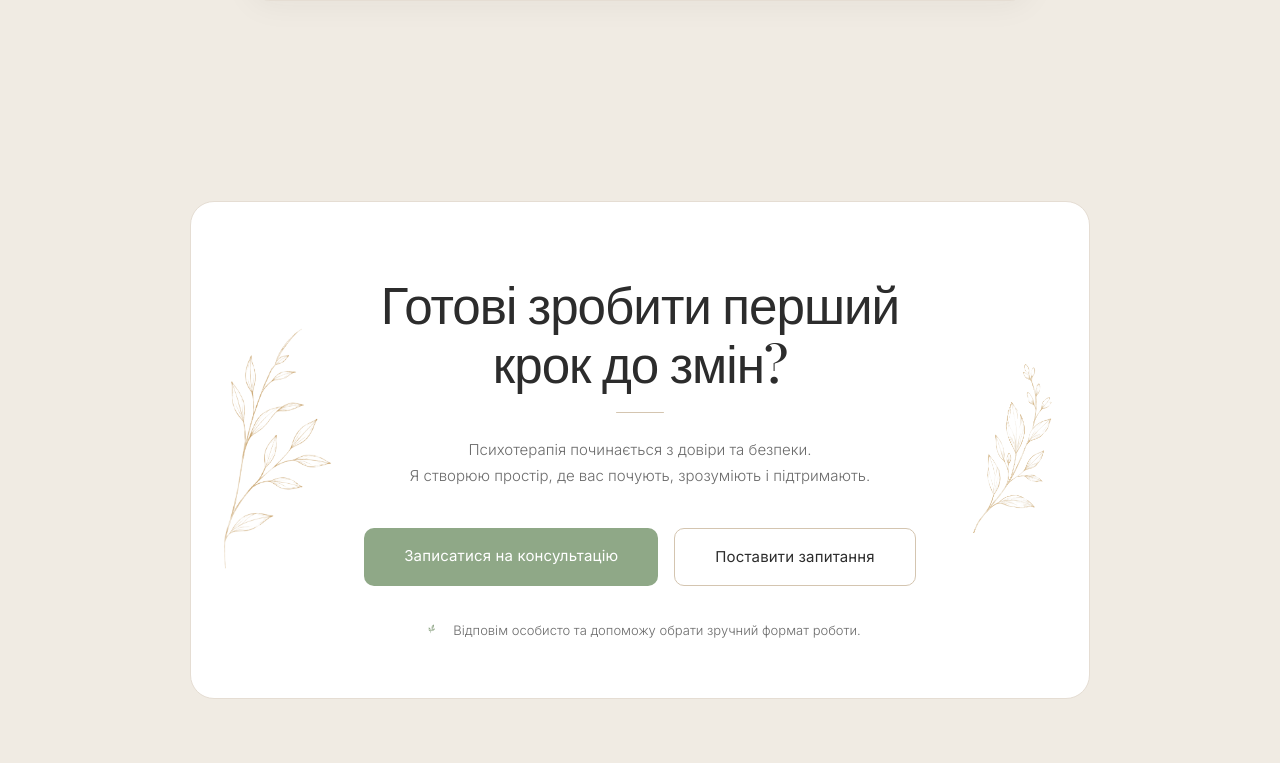
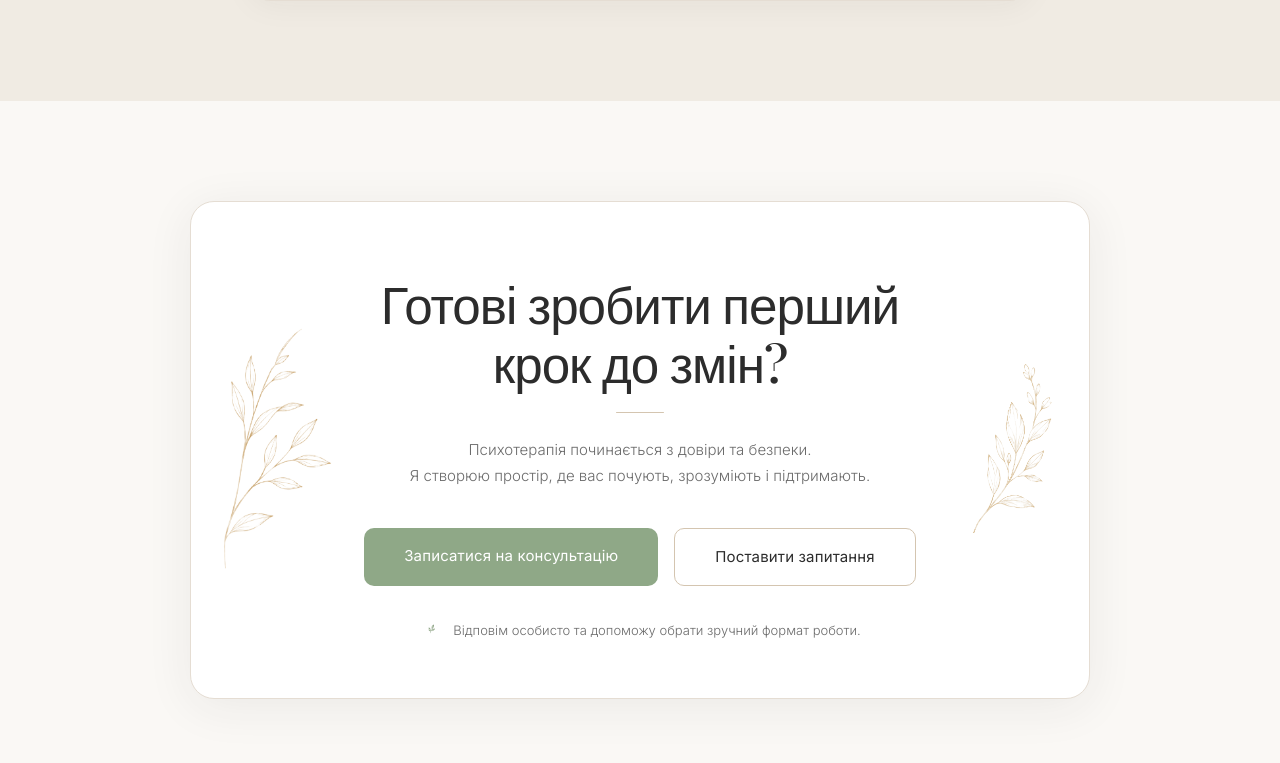
Before and after one commit to danylonahorniuk/psychologist-landing, a Next.js app: page / in a window 1280 px wide. Shown: the part 6857-7620 px from the top of the page. Built offline with nearby package versions, Linux system fonts and the light colour scheme.

Commit message:
feat: fix CTA section bg transition from FAQ, add card shadow

```diff
--- a/components/Contact.tsx
+++ b/components/Contact.tsx
@@ -10,13 +10,14 @@ export default function Contact() {
   return (
     <>
       {/* CTA card */}
-      <section style={{ padding: "100px 80px", background: "var(--bg-warm)" }}>
+      <section style={{ padding: "100px 80px", background: "var(--bg)" }}>
         <div style={{ maxWidth: "900px", margin: "0 auto" }}>
           <div style={{
             position: "relative",
             background: "#FFFFFF",
             borderRadius: "24px",
             border: "1px solid var(--border)",
+            boxShadow: "0 8px 48px rgba(44,44,44,0.07)",
             padding: "72px 80px 56px",
             textAlign: "center",
             overflow: "hidden",
```
